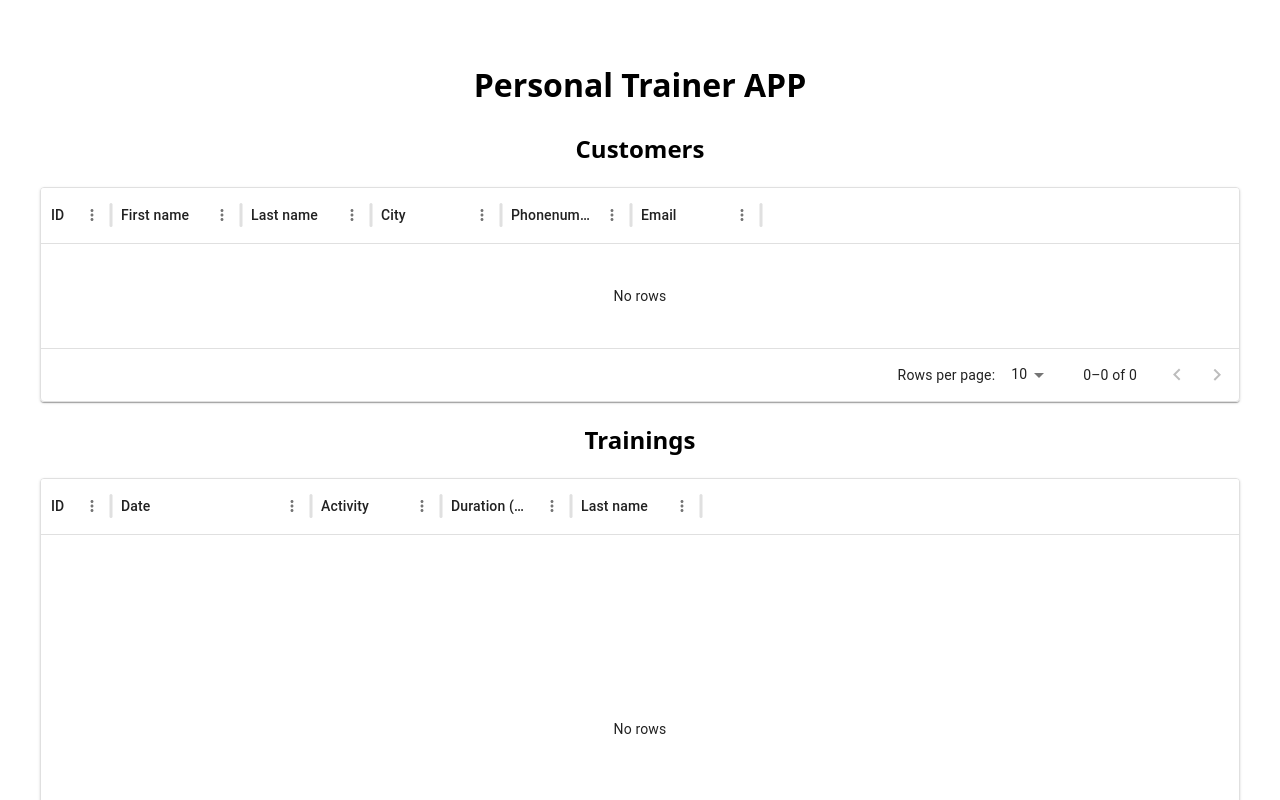
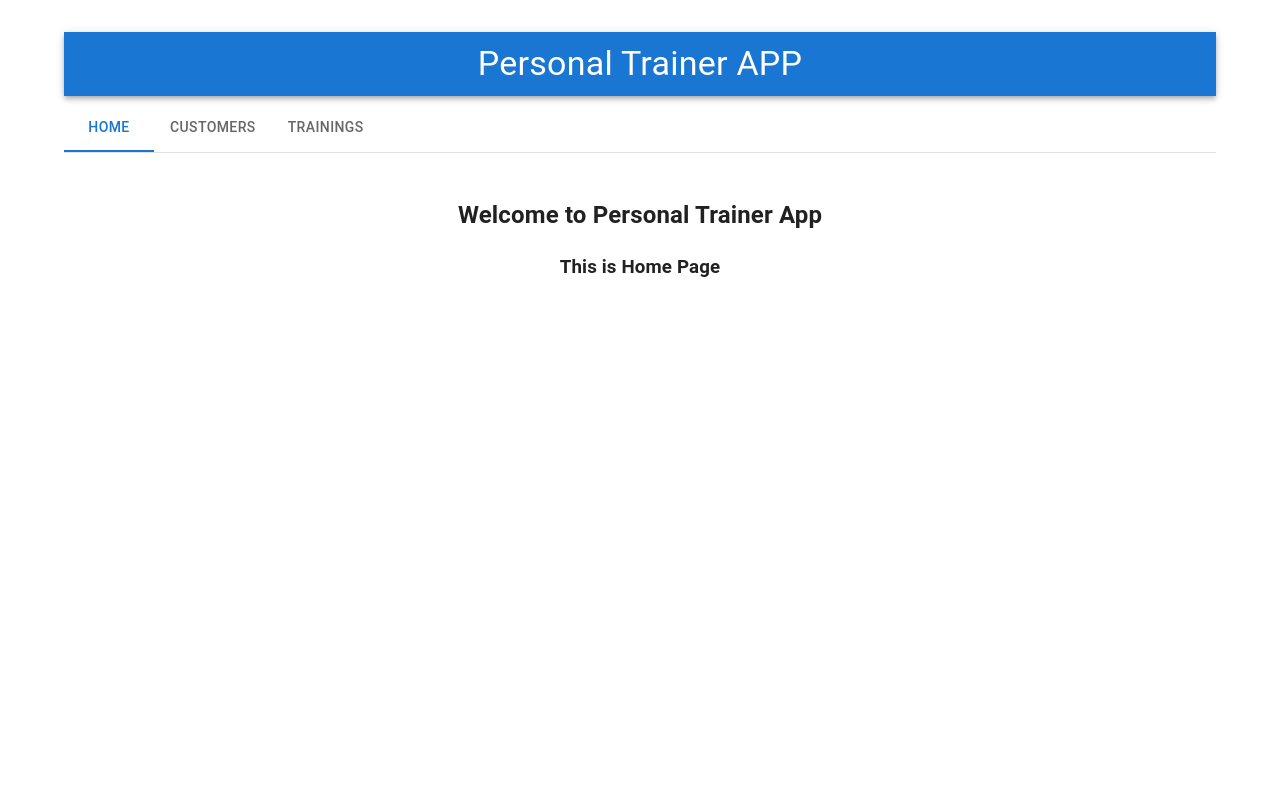
Before and after one commit to narinojanne/frontend-personaltrainer, a React (Vite) app in the folder personaltrainer/: page / in a window 1280 px wide. Shown: the top 800 px of the page. Built offline with nearby package versions, Linux system fonts and the light colour scheme; no server answers.

Commit message:
installed mui/lab for tabs, added tabs for home, customers and trainings, added appbar

```diff
--- a/personaltrainer/package.json
+++ b/personaltrainer/package.json
@@ -13,6 +13,7 @@
     "@emotion/react": "^11.14.0",
     "@emotion/styled": "^11.14.0",
     "@fontsource/roboto": "^5.2.5",
+    "@mui/lab": "^7.0.0-beta.11",
     "@mui/material": "^7.0.2",
     "@mui/styled-engine-sc": "^7.0.2",
     "@mui/x-data-grid": "^7.28.3",
--- a/personaltrainer/src/App.tsx
+++ b/personaltrainer/src/App.tsx
@@ -1,15 +1,32 @@
+import {
+  AppBar,
+  Container,
+  CssBaseline,
+  Toolbar,
+  Typography,
+} from "@mui/material";
 import "./App.css";
 import CustomerList from "./CustomerList";
 import TrainingList from "./TrainingList";
+import AppTabs from "./AppTabs";
 
 function App() {
   return (
     <>
-      <h1>Personal Trainer APP</h1>
+      <Container maxWidth="lg">
+        <CssBaseline />
+        <AppBar position="static" sx={{ mb: 1, alignItems: "center" }}>
+          <Toolbar>
+            <Typography variant="h4">Personal Trainer APP</Typography>
+          </Toolbar>
+        </AppBar>
+        <AppTabs />
+      </Container>
+      {/* <h1>Personal Trainer APP</h1>
       <h2>Customers</h2>
       <CustomerList />
       <h2>Trainings</h2>
-      <TrainingList />
+      <TrainingList /> */}
     </>
   );
 }
--- /dev/null
+++ b/personaltrainer/src/AppTabs.tsx
@@ -0,0 +1,41 @@
+import { Box, Tab } from "@mui/material";
+import { useState } from "react";
+import { TabContext, TabList, TabPanel } from "@mui/lab";
+import Home from "./Home";
+import TrainingList from "./TrainingList";
+import CustomerList from "./CustomerList";
+
+export default function AppTabs() {
+  const [value, setValue] = useState("1");
+
+  const handleChange = (_event: React.SyntheticEvent, newValue: any) => {
+    setValue(newValue);
+  };
+
+  return (
+    <Box sx={{ width: "100%", typography: "body1" }}>
+      <TabContext value={value}>
+        <Box
+          sx={{
+            borderBottom: 1,
+            borderColor: "divider",
+          }}>
+          <TabList onChange={handleChange} aria-label="tabs">
+            <Tab label="Home" value="1" />
+            <Tab label="Customers" value="2" />
+            <Tab label="Trainings" value="3" />
+          </TabList>
+        </Box>
+        <TabPanel value="1">
+          <Home />
+        </TabPanel>
+        <TabPanel value="2">
+          <CustomerList />
+        </TabPanel>
+        <TabPanel value="3">
+          <TrainingList />
+        </TabPanel>
+      </TabContext>
+    </Box>
+  );
+}
--- /dev/null
+++ b/personaltrainer/src/Home.tsx
@@ -0,0 +1,8 @@
+export default function Home() {
+  return (
+    <div>
+      <h2>Welcome to Personal Trainer App</h2>
+      <h3>This is Home Page</h3>
+    </div>
+  );
+}
```
Also changed, not shown: 1 other file (tests, documents, lock files or other folders).
